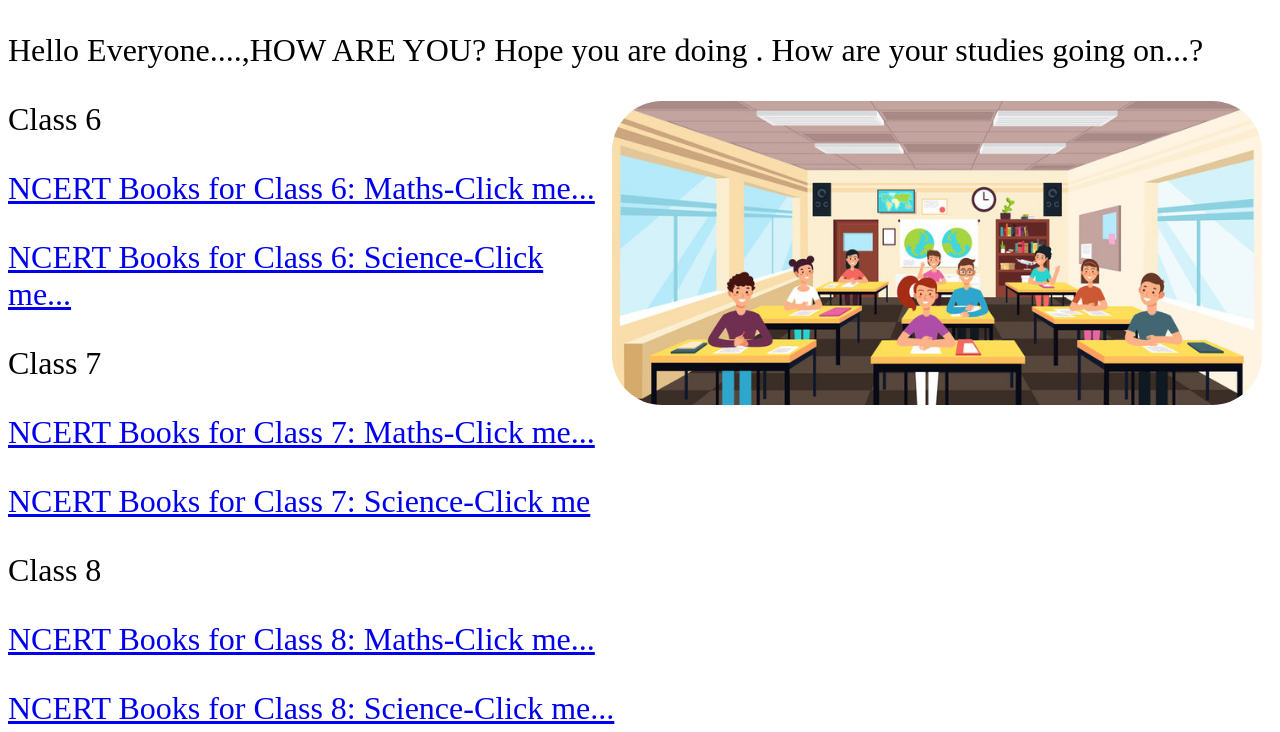
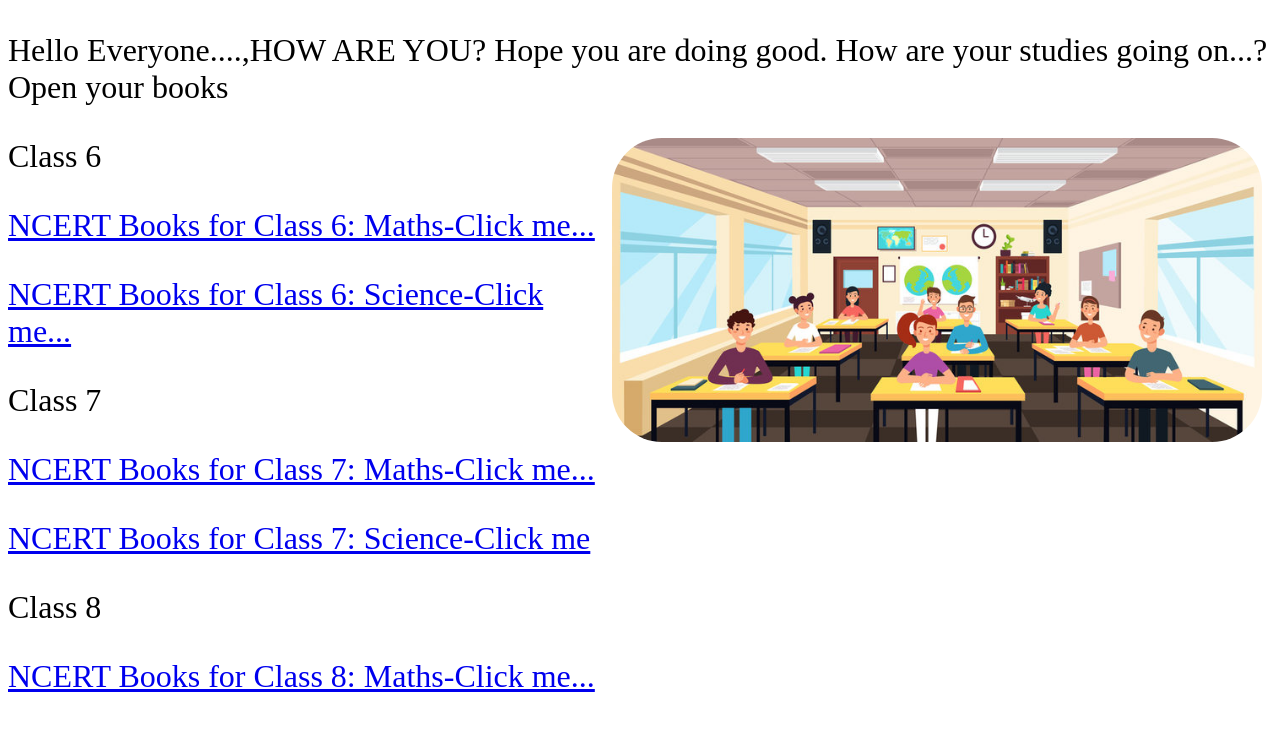
Before and after one commit to TakeOutYourBooks/Take-Out-Your-Books.com, a plain HTML site: page index.html in a window 1280 px wide. Shown: the top 732 px of the page. Drawn offline with Linux system fonts and the light colour scheme.

Commit message:
Update index.html

```diff
--- a/index.html
+++ b/index.html
@@ -23,8 +23,10 @@ p{
 </style>
     </head>
 <body>
-    <p>Hello Everyone....,HOW ARE YOU? Hope you are doing .
+    <p>Hello Everyone....,HOW ARE YOU? Hope you are doing good.
         How are your studies going on...?
+        Open your books
+
     </p>
     <img src="images/360_F_212741373_GIDYrQXVse7jDPMLDnmerxQXg7cBdKNj.jpg" alt="classroom">
         <p>
```
